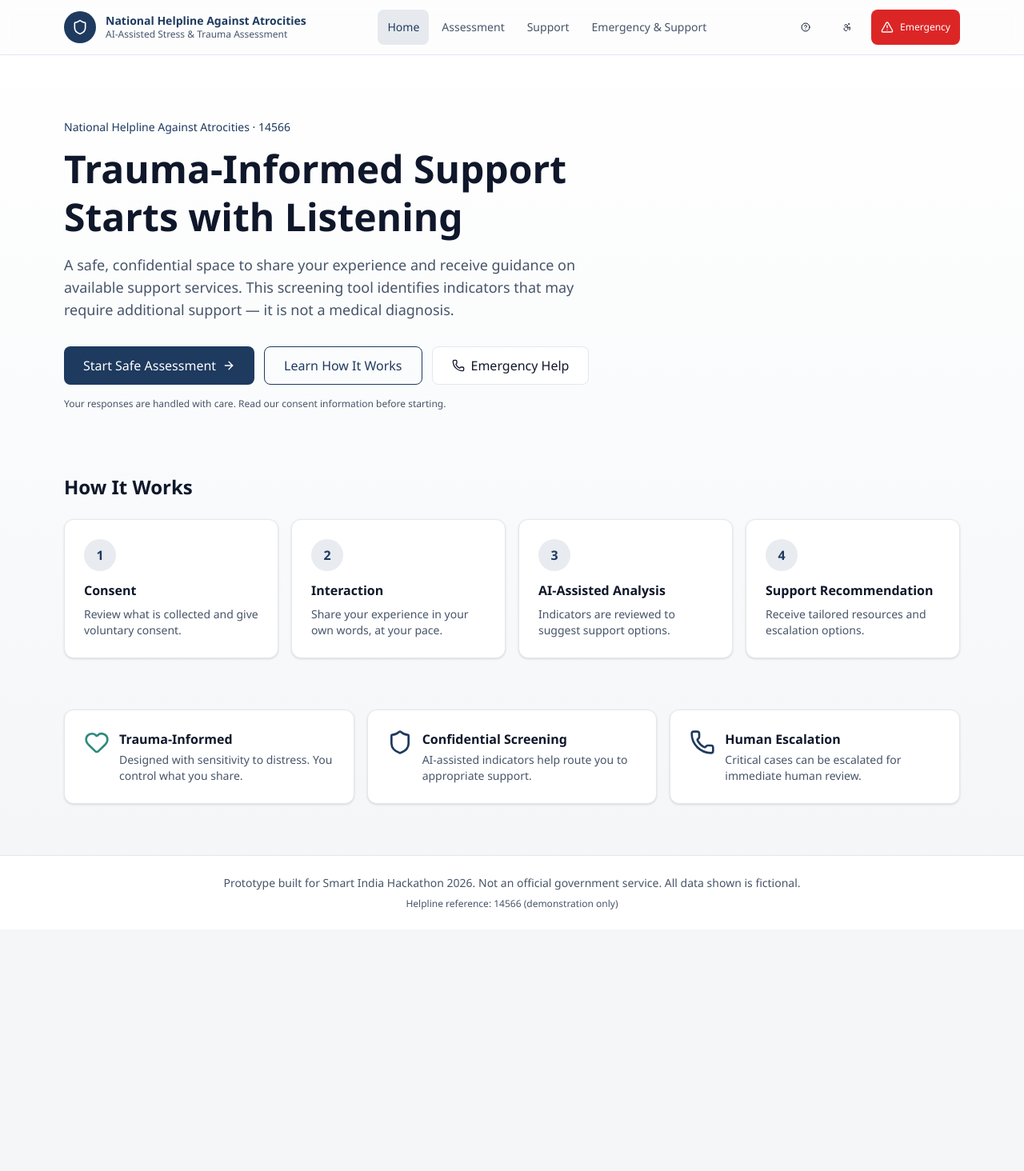
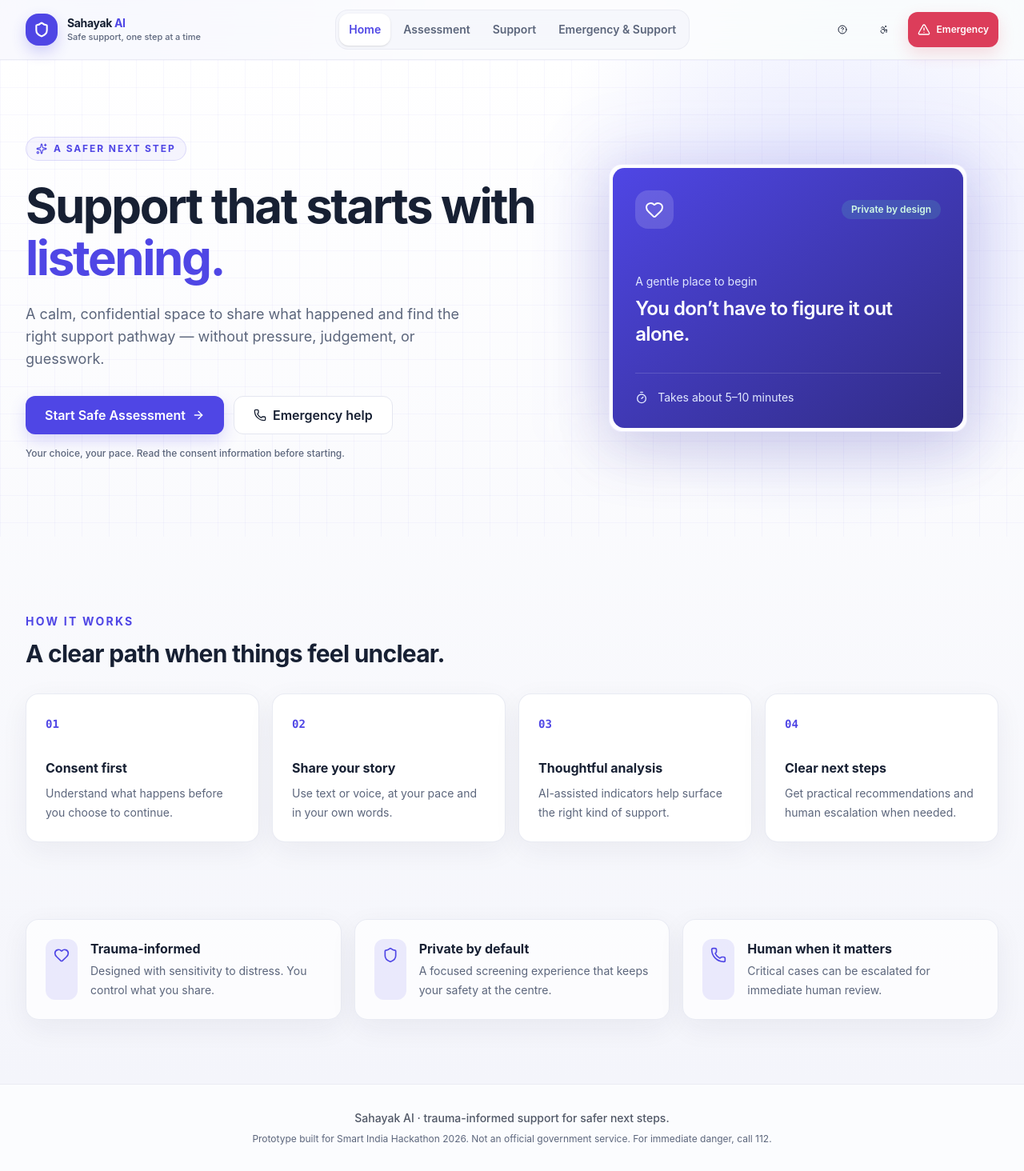
Before and after one commit to Jigar-10/Sahayak-AI, a React (Vite) app: page / in a window 1280 px wide. Shown: the whole page at 80% size. Before the commit the page ends 1162 px from the top, so only its background shows below. Built offline with nearby package versions, Linux system fonts and the light colour scheme.

Commit message:
Redesign frontend UI

```diff
--- a/src/components/layout/Layout.tsx
+++ b/src/components/layout/Layout.tsx
@@ -31,26 +31,26 @@ export function Header() {
   }
 
   return (
-    <header className="sticky top-0 z-40 border-b border-border bg-surface/95 backdrop-blur supports-[backdrop-filter]:bg-surface/80">
-      <div className="mx-auto flex max-w-6xl items-center justify-between gap-4 px-4 py-3">
+    <header className="sticky top-0 z-40 border-b border-border/70 bg-surface/80 backdrop-blur-xl supports-[backdrop-filter]:bg-surface/70">
+      <div className="mx-auto flex max-w-7xl items-center justify-between gap-4 px-4 py-3 lg:px-8">
         <Link to="/" className="flex min-w-0 items-center gap-3 focus-visible:outline-none focus-visible:ring-2 focus-visible:ring-ring rounded-md">
-          <div className="flex h-10 w-10 shrink-0 items-center justify-center rounded-full bg-primary text-primary-foreground" aria-hidden="true">
-            <Shield className="h-5 w-5" />
+          <div className="flex h-10 w-10 shrink-0 items-center justify-center rounded-2xl bg-primary text-primary-foreground shadow-[0_8px_18px_rgba(79,70,229,0.24)]" aria-hidden="true">
+            <Shield className="h-5 w-5" strokeWidth={2.5} />
           </div>
           <div className="min-w-0">
-            <p className="truncate text-sm font-semibold text-primary leading-tight">National Helpline Against Atrocities</p>
-            <p className="truncate text-xs text-muted-foreground">AI-Assisted Stress &amp; Trauma Assessment</p>
+            <p className="truncate text-sm font-bold tracking-tight text-foreground leading-tight">Sahayak <span className="text-primary">AI</span></p>
+            <p className="truncate text-[11px] font-medium text-muted-foreground">Safe support, one step at a time</p>
           </div>
         </Link>
 
-        <nav className="hidden md:flex items-center gap-1" aria-label="Main navigation">
+        <nav className="hidden md:flex items-center gap-1 rounded-2xl border border-border/70 bg-surface-muted/70 p-1" aria-label="Main navigation">
           {navItems.map((item) => (
             <NavLink
               key={item.to}
               to={item.to}
               className={({ isActive }) => cn(
-                'rounded-md px-3 py-2 text-sm font-medium transition-colors min-h-11 flex items-center',
-                isActive ? 'bg-primary/10 text-primary' : 'text-muted-foreground hover:text-foreground hover:bg-surface-muted',
+                'rounded-xl px-3 py-2 text-sm font-semibold transition-all min-h-10 flex items-center',
+                isActive ? 'bg-surface text-primary shadow-sm' : 'text-muted-foreground hover:text-foreground hover:bg-surface',
               )}
             >
               {item.label}
@@ -65,7 +65,7 @@ export function Header() {
         </nav>
 
         <div className="flex items-center gap-1 sm:gap-2">
-          <Button variant="ghost" size="icon" aria-label="Help and information"><HelpCircle className="h-5 w-5" aria-hidden="true" /></Button>
+          <Button variant="ghost" size="icon" aria-label="Help and information" className="hidden sm:inline-flex"><HelpCircle className="h-5 w-5" aria-hidden="true" /></Button>
           <AccessibilityControls />
           <EmergencyButton />
           <Button variant="ghost" size="icon" className="md:hidden" onClick={() => setMobileOpen((v) => !v)} aria-expanded={mobileOpen} aria-controls="mobile-nav" aria-label={mobileOpen ? 'Close menu' : 'Open menu'}>
@@ -100,10 +100,10 @@ export function Header() {
 
 export function Footer() {
   return (
-    <footer className="border-t border-border bg-surface mt-auto">
-      <div className="mx-auto max-w-6xl px-4 py-6">
-        <p className="text-center text-sm text-muted-foreground">Prototype built for Smart India Hackathon 2026. Not an official government service. All data shown is fictional.</p>
-        <p className="text-center text-xs text-muted-foreground mt-2">Helpline reference: 14566 (demonstration only)</p>
+    <footer className="mt-auto border-t border-border/70 bg-surface/70">
+      <div className="mx-auto flex max-w-7xl flex-col gap-2 px-4 py-8 text-center text-sm text-muted-foreground lg:px-8">
+        <p className="font-medium text-foreground/75">Sahayak AI · trauma-informed support for safer next steps.</p>
+        <p className="text-xs">Prototype built for Smart India Hackathon 2026. Not an official government service. For immediate danger, call 112.</p>
       </div>
     </footer>
   )
--- a/src/components/ui/button.tsx
+++ b/src/components/ui/button.tsx
@@ -4,17 +4,17 @@ import { cva, type VariantProps } from 'class-variance-authority'
 import { cn } from '@/lib/utils'
 
 const buttonVariants = cva(
-  'inline-flex items-center justify-center gap-2 whitespace-nowrap rounded-md text-sm font-medium transition-colors focus-visible:outline-none focus-visible:ring-2 focus-visible:ring-ring focus-visible:ring-offset-2 disabled:pointer-events-none disabled:opacity-50 min-h-11 min-w-11 px-4 py-2',
+  'inline-flex items-center justify-center gap-2 whitespace-nowrap rounded-xl text-sm font-semibold transition-all duration-200 focus-visible:outline-none focus-visible:ring-2 focus-visible:ring-ring focus-visible:ring-offset-2 disabled:pointer-events-none disabled:opacity-50 min-h-11 min-w-11 px-4 py-2 active:scale-[0.98]',
   {
     variants: {
       variant: {
-        default: 'bg-primary text-primary-foreground hover:bg-primary/90',
+        default: 'bg-primary text-primary-foreground shadow-[0_8px_20px_rgba(79,70,229,0.2)] hover:-translate-y-0.5 hover:bg-primary/90',
         secondary:
-          'bg-surface border border-border text-foreground hover:bg-surface-muted',
+          'bg-surface border border-border text-foreground hover:-translate-y-0.5 hover:border-primary/30 hover:bg-surface-muted',
         outline:
-          'border border-primary text-primary bg-transparent hover:bg-primary/5',
+          'border border-primary/30 text-primary bg-transparent hover:border-primary hover:bg-primary/5',
         ghost: 'hover:bg-surface-muted text-foreground',
-        destructive: 'bg-critical text-white hover:bg-critical/90',
+        destructive: 'bg-critical text-white shadow-[0_8px_20px_rgba(220,61,90,0.18)] hover:bg-critical/90',
         link: 'text-primary underline-offset-4 hover:underline min-h-0 min-w-0 px-0',
       },
       size: {
--- a/src/components/ui/card.tsx
+++ b/src/components/ui/card.tsx
@@ -6,7 +6,7 @@ export const Card = forwardRef<HTMLDivElement, HTMLAttributes<HTMLDivElement>>(
     <div
       ref={ref}
       className={cn(
-        'rounded-lg border border-border bg-surface text-foreground shadow-sm',
+        'rounded-2xl border border-border/80 bg-surface text-foreground shadow-[0_10px_35px_rgba(31,41,75,0.06)] transition-all duration-200 hover:-translate-y-0.5 hover:shadow-[0_16px_40px_rgba(31,41,75,0.1)]',
         className,
       )}
       {...props}
--- a/src/index.css
+++ b/src/index.css
@@ -1,24 +1,25 @@
 @import "tailwindcss";
 
 @theme {
-  --color-primary: #1e3a5f;
+  --color-primary: #4f46e5;
   --color-primary-foreground: #ffffff;
   --color-surface: #ffffff;
-  --color-surface-muted: #f4f6f8;
-  --color-accent: #2d8a7e;
+  --color-surface-muted: #f4f5fb;
+  --color-background: #f4f5fb;
+  --color-accent: #0f9f91;
   --color-accent-foreground: #ffffff;
-  --color-warning-moderate: #d97706;
-  --color-warning-high: #ea580c;
-  --color-critical: #dc2626;
-  --color-border: #e2e8f0;
-  --color-muted: #64748b;
-  --color-muted-foreground: #475569;
-  --color-foreground: #0f172a;
-  --color-ring: #1e3a5f;
-  --radius-sm: 0.375rem;
-  --radius-md: 0.5rem;
-  --radius-lg: 0.75rem;
-  --font-sans: "Segoe UI", system-ui, -apple-system, sans-serif;
+  --color-warning-moderate: #c87509;
+  --color-warning-high: #dc5f19;
+  --color-critical: #dc3d5a;
+  --color-border: #e4e6f0;
+  --color-muted: #69738a;
+  --color-muted-foreground: #5c667c;
+  --color-foreground: #172033;
+  --color-ring: #818cf8;
+  --radius-sm: 0.5rem;
+  --radius-md: 0.75rem;
+  --radius-lg: 1rem;
+  --font-sans: Inter, ui-sans-serif, system-ui, -apple-system, BlinkMacSystemFont, "Segoe UI", sans-serif;
 }
 
 @layer base {
@@ -31,13 +32,19 @@
   html {
     font-family: var(--font-sans);
     color: var(--color-foreground);
-    background-color: var(--color-surface-muted);
+    background: #f4f5fb;
   }
 
   body {
     margin: 0;
     min-height: 100vh;
+    background:
+      radial-gradient(circle at 10% 0%, rgba(129, 140, 248, 0.13), transparent 28rem),
+      radial-gradient(circle at 90% 12%, rgba(20, 184, 166, 0.08), transparent 24rem),
+      #f4f5fb;
   }
+
+  ::selection { background: rgba(99, 102, 241, 0.2); }
 
   :focus-visible {
     outline: 2px solid var(--color-ring);
@@ -73,10 +80,37 @@
 
 @layer utilities {
   .hero-gradient {
-    background: linear-gradient(
-      180deg,
-      var(--color-surface) 0%,
-      var(--color-surface-muted) 100%
-    );
+    background: radial-gradient(circle at 82% 16%, rgba(129, 140, 248, 0.2), transparent 24rem), linear-gradient(180deg, #ffffff 0%, #f4f5fb 100%);
+  }
+
+  input:not([type='checkbox']):not([type='radio']),
+  textarea,
+  select {
+    border-color: var(--color-border);
+    background: var(--color-surface);
+    border-radius: 0.75rem;
+    transition: border-color 180ms ease, box-shadow 180ms ease;
+  }
+
+  input:not([type='checkbox']):not([type='radio']):focus,
+  textarea:focus,
+  select:focus {
+    border-color: color-mix(in srgb, var(--color-primary) 55%, white);
+    box-shadow: 0 0 0 4px color-mix(in srgb, var(--color-primary) 12%, transparent);
+    outline: none;
+  }
+
+  .animate-enter {
+    animation: enter 420ms ease-out both;
+  }
+
+  .surface-grid {
+    background-image: linear-gradient(rgba(79, 70, 229, 0.04) 1px, transparent 1px), linear-gradient(90deg, rgba(79, 70, 229, 0.04) 1px, transparent 1px);
+    background-size: 34px 34px;
   }
 }
+
+@keyframes enter {
+  from { opacity: 0; transform: translateY(8px); }
+  to { opacity: 1; transform: translateY(0); }
+}
--- a/src/pages/AssessmentPage.tsx
+++ b/src/pages/AssessmentPage.tsx
@@ -13,7 +13,7 @@ export function AssessmentPage() {
   }
 
   return (
-    <div className="mx-auto max-w-4xl px-4 py-8">
+    <div className="animate-enter mx-auto max-w-4xl px-4 py-10">
       <ErrorBoundary fallbackTitle="Assessment encountered an issue">
         <AssessmentWizard />
       </ErrorBoundary>
--- a/src/pages/ConsentPage.tsx
+++ b/src/pages/ConsentPage.tsx
@@ -27,8 +27,9 @@ export function ConsentPage() {
   }
 
   return (
-    <div className="mx-auto max-w-3xl px-4 py-10">
-      <h1 className="text-2xl md:text-3xl font-bold mb-4">
+    <div className="animate-enter mx-auto max-w-3xl px-4 py-12">
+      <p className="mb-2 text-sm font-bold uppercase tracking-[0.16em] text-primary">Before you begin</p>
+      <h1 className="text-3xl font-bold tracking-tight md:text-4xl">
         Your Safety and Consent Come First
       </h1>
       <p className="text-muted-foreground mb-8">
--- a/src/pages/EmergencyPage.tsx
+++ b/src/pages/EmergencyPage.tsx
@@ -9,7 +9,7 @@ const categoryOrder = ['Emergency', 'Women & Child Support', 'SC/ST Support', 'C
 export function EmergencyPage() {
   const primary = emergencyNumbers.find((contact) => contact.isPrimary)
   const otherNumbers = emergencyNumbers.filter((contact) => !contact.isPrimary)
-  return <div className="mx-auto max-w-6xl px-4 py-10">
+  return <div className="animate-enter mx-auto max-w-7xl px-4 py-12 lg:px-8">
     <div className="mb-8 flex flex-wrap items-center justify-between gap-4"><div><p className="mb-2 text-sm font-medium text-primary">Quick, official helpline information</p><h1 className="text-3xl font-bold md:text-4xl">Emergency &amp; Support</h1><p className="mt-2 max-w-2xl text-muted-foreground">If you are in immediate danger, contact emergency services now.</p></div><Button variant="secondary" asChild><Link to="/support"><ArrowLeft className="h-4 w-4" aria-hidden="true" />Back to Support</Link></Button></div>
     {primary && <Card className="mb-8 border-2 border-critical/30 bg-critical/5"><CardHeader><CardTitle className="text-xl">{primary.number} — Emergency Response</CardTitle><CardDescription>{primary.description}</CardDescription></CardHeader><CardContent><a href={`tel:${primary.number}`} className="inline-flex min-h-12 items-center gap-2 rounded-md bg-critical px-6 py-3 text-base font-semibold text-white hover:bg-critical/90 focus-visible:outline-none focus-visible:ring-2 focus-visible:ring-ring" aria-label={`Call emergency services at ${primary.number}`}><Phone className="h-5 w-5" aria-hidden="true" />Call {primary.number}</a><p className="mt-3 text-sm text-muted-foreground">{primary.availability}</p></CardContent></Card>}
     <div className="space-y-8">{categoryOrder.map((category) => { const contacts = otherNumbers.filter((contact) => contact.category === category); if (!contacts.length) return null; return <section key={category} aria-labelledby={`${category}-heading`}><h2 id={`${category}-heading`} className="mb-3 text-xl font-semibold">{category}</h2><div className="grid gap-4 md:grid-cols-2">{contacts.map((contact) => { const Icon = contact.icon; return <Card key={contact.id} className="flex flex-col"><CardHeader><CardTitle className="flex items-start gap-3 text-lg"><Icon className="mt-0.5 h-5 w-5 shrink-0 text-primary" aria-hidden="true" /><span>{contact.name}</span></CardTitle><CardDescription className="pl-8">{contact.description}</CardDescription></CardHeader><CardContent className="mt-auto flex flex-wrap items-center justify-between gap-3"><div><p className="font-mono text-xl font-semibold">{contact.number}</p>{contact.availability && <p className="mt-1 max-w-xs text-xs text-muted-foreground">{contact.availability}</p>}</div><a href={`tel:${contact.number}`} className="inline-flex min-h-11 items-center gap-2 rounded-md border border-primary px-4 py-2 text-sm font-medium text-primary hover:bg-primary/5 focus-visible:outline-none focus-visible:ring-2 focus-visible:ring-ring" aria-label={`Call ${contact.name} at ${contact.number}`}><Phone className="h-4 w-4" aria-hidden="true" />Call {contact.number}</a></CardContent></Card> })}</div></section> })}</div>
--- a/src/pages/HomePage.tsx
+++ b/src/pages/HomePage.tsx
@@ -1,114 +1,52 @@
 import { Link } from 'react-router-dom'
-import { ArrowRight, Heart, Shield, Phone } from 'lucide-react'
+import { ArrowRight, Heart, Phone, Shield, Sparkles, Timer } from 'lucide-react'
 import { Button } from '@/components/ui/button'
 import { Card, CardContent } from '@/components/ui/card'
 import { EmergencyDialog } from '@/components/emergency/EmergencyDialog'
 
 const steps = [
-  { step: 1, title: 'Consent', description: 'Review what is collected and give voluntary consent.' },
-  { step: 2, title: 'Interaction', description: 'Share your experience in your own words, at your pace.' },
-  { step: 3, title: 'AI-Assisted Analysis', description: 'Indicators are reviewed to suggest support options.' },
-  { step: 4, title: 'Support Recommendation', description: 'Receive tailored resources and escalation options.' },
+  { step: '01', title: 'Consent first', description: 'Understand what happens before you choose to continue.' },
+  { step: '02', title: 'Share your story', description: 'Use text or voice, at your pace and in your own words.' },
+  { step: '03', title: 'Thoughtful analysis', description: 'AI-assisted indicators help surface the right kind of support.' },
+  { step: '04', title: 'Clear next steps', description: 'Get practical recommendations and human escalation when needed.' },
 ]
 
 export function HomePage() {
-  return (
-    <div className="hero-gradient">
-      <section className="mx-auto max-w-6xl px-4 py-12 md:py-20">
-        <div className="max-w-3xl">
-          <p className="text-sm font-medium text-primary mb-3">
-            National Helpline Against Atrocities · 14566
-          </p>
-          <h1 className="text-3xl md:text-5xl font-bold text-foreground leading-tight mb-4">
-            Trauma-Informed Support Starts with Listening
-          </h1>
-          <p className="text-lg text-muted-foreground mb-8 max-w-2xl">
-            A safe, confidential space to share your experience and receive guidance on
-            available support services. This screening tool identifies indicators that may
-            require additional support — it is not a medical diagnosis.
-          </p>
-          <div className="flex flex-col sm:flex-row gap-3 mb-4">
-            <Button asChild size="lg">
-              <Link to="/consent">
-                Start Safe Assessment
-                <ArrowRight className="h-4 w-4" aria-hidden="true" />
-              </Link>
-            </Button>
-            <Button asChild variant="outline" size="lg">
-              <a href="#how-it-works">Learn How It Works</a>
-            </Button>
-            <EmergencyDialog
-              trigger={
-                <Button variant="secondary" size="lg">
-                  <Phone className="h-4 w-4" aria-hidden="true" />
-                  Emergency Help
-                </Button>
-              }
-            />
+  return <div className="animate-enter hero-gradient">
+    <section className="surface-grid overflow-hidden">
+      <div className="mx-auto grid max-w-7xl gap-12 px-4 py-14 lg:grid-cols-[1.1fr_0.9fr] lg:items-center lg:px-8 lg:py-24">
+        <div className="max-w-2xl">
+          <div className="mb-6 inline-flex items-center gap-2 rounded-full border border-primary/15 bg-primary/5 px-3 py-1.5 text-xs font-bold uppercase tracking-[0.16em] text-primary"><Sparkles className="h-3.5 w-3.5" aria-hidden="true" />A safer next step</div>
+          <h1 className="max-w-2xl text-4xl font-bold leading-[1.08] tracking-[-0.04em] text-foreground sm:text-5xl lg:text-6xl">Support that starts with <span className="text-primary">listening.</span></h1>
+          <p className="mt-6 max-w-xl text-base leading-7 text-muted-foreground sm:text-lg">A calm, confidential space to share what happened and find the right support pathway — without pressure, judgement, or guesswork.</p>
+          <div className="mt-8 flex flex-col gap-3 sm:flex-row">
+            <Button asChild size="lg"><Link to="/consent">Start Safe Assessment <ArrowRight className="h-4 w-4" aria-hidden="true" /></Link></Button>
+            <EmergencyDialog trigger={<Button variant="secondary" size="lg"><Phone className="h-4 w-4" aria-hidden="true" />Emergency help</Button>} />
           </div>
-          <p className="text-xs text-muted-foreground">
-            Your responses are handled with care. Read our consent information before starting.
-          </p>
+          <p className="mt-4 text-xs font-medium text-muted-foreground">Your choice, your pace. Read the consent information before starting.</p>
         </div>
-      </section>
-
-      <section id="how-it-works" className="mx-auto max-w-6xl px-4 pb-16">
-        <h2 className="text-2xl font-semibold mb-6">How It Works</h2>
-        <div className="grid gap-4 sm:grid-cols-2 lg:grid-cols-4">
-          {steps.map((item) => (
-            <Card key={item.step}>
-              <CardContent className="pt-6">
-                <div
-                  className="flex h-10 w-10 items-center justify-center rounded-full bg-primary/10 text-primary font-semibold mb-3"
-                  aria-hidden="true"
-                >
-                  {item.step}
-                </div>
-                <h3 className="font-semibold mb-2">{item.title}</h3>
-                <p className="text-sm text-muted-foreground">{item.description}</p>
-              </CardContent>
-            </Card>
-          ))}
-        </div>
-      </section>
-
-      <section className="mx-auto max-w-6xl px-4 pb-16">
-        <div className="grid gap-4 md:grid-cols-3">
-          <Card>
-            <CardContent className="pt-6 flex gap-3">
-              <Heart className="h-8 w-8 text-accent shrink-0" aria-hidden="true" />
-              <div>
-                <h3 className="font-semibold mb-1">Trauma-Informed</h3>
-                <p className="text-sm text-muted-foreground">
-                  Designed with sensitivity to distress. You control what you share.
-                </p>
-              </div>
-            </CardContent>
-          </Card>
-          <Card>
-            <CardContent className="pt-6 flex gap-3">
-              <Shield className="h-8 w-8 text-primary shrink-0" aria-hidden="true" />
-              <div>
-                <h3 className="font-semibold mb-1">Confidential Screening</h3>
-                <p className="text-sm text-muted-foreground">
-                  AI-assisted indicators help route you to appropriate support.
-                </p>
-              </div>
-            </CardContent>
-          </Card>
-          <Card>
-            <CardContent className="pt-6 flex gap-3">
-              <Phone className="h-8 w-8 text-primary shrink-0" aria-hidden="true" />
-              <div>
-                <h3 className="font-semibold mb-1">Human Escalation</h3>
-                <p className="text-sm text-muted-foreground">
-                  Critical cases can be escalated for immediate human review.
-                </p>
-              </div>
-            </CardContent>
+        <div className="relative mx-auto w-full max-w-md lg:ml-auto">
+          <div className="absolute -inset-5 rounded-[2rem] bg-primary/10 blur-2xl" aria-hidden="true" />
+          <Card className="relative overflow-hidden border-primary/10 bg-surface/90 p-1 shadow-[0_24px_70px_rgba(49,46,129,0.14)]">
+            <div className="rounded-[0.9rem] bg-gradient-to-br from-primary to-indigo-900 p-7 text-white">
+              <div className="flex items-center justify-between"><div className="rounded-2xl bg-white/15 p-3"><Heart className="h-6 w-6" aria-hidden="true" /></div><span className="rounded-full bg-emerald-300/15 px-3 py-1 text-xs font-semibold text-emerald-100">Private by design</span></div>
+              <p className="mt-14 text-sm text-indigo-100">A gentle place to begin</p><p className="mt-2 text-2xl font-semibold tracking-tight">You don’t have to figure it out alone.</p>
+              <div className="mt-8 flex items-center gap-3 border-t border-white/15 pt-5 text-sm text-indigo-100"><Timer className="h-4 w-4" aria-hidden="true" />Takes about 5–10 minutes</div>
+            </div>
           </Card>
         </div>
-      </section>
-    </div>
-  )
+      </div>
+    </section>
+
+    <section id="how-it-works" className="mx-auto max-w-7xl px-4 py-16 lg:px-8 lg:py-24">
+      <div className="mb-8 max-w-xl"><p className="text-sm font-bold uppercase tracking-[0.16em] text-primary">How it works</p><h2 className="mt-3 text-3xl font-bold tracking-tight">A clear path when things feel unclear.</h2></div>
+      <div className="grid gap-4 sm:grid-cols-2 lg:grid-cols-4">{steps.map((item) => <Card key={item.step}><CardContent className="p-6"><span className="font-mono text-sm font-bold text-primary">{item.step}</span><h3 className="mt-8 text-base font-bold">{item.title}</h3><p className="mt-2 text-sm leading-6 text-muted-foreground">{item.description}</p></CardContent></Card>)}</div>
+    </section>
+
+    <section className="mx-auto max-w-7xl px-4 pb-20 lg:px-8"><div className="grid gap-4 md:grid-cols-3">{[
+      { icon: Heart, title: 'Trauma-informed', text: 'Designed with sensitivity to distress. You control what you share.' },
+      { icon: Shield, title: 'Private by default', text: 'A focused screening experience that keeps your safety at the centre.' },
+      { icon: Phone, title: 'Human when it matters', text: 'Critical cases can be escalated for immediate human review.' },
+    ].map(({ icon: Icon, title, text }) => <Card key={title} className="bg-surface/70"><CardContent className="flex gap-4 p-6"><div className="rounded-xl bg-primary/10 p-2.5 text-primary"><Icon className="h-5 w-5" aria-hidden="true" /></div><div><h3 className="font-bold">{title}</h3><p className="mt-1 text-sm leading-6 text-muted-foreground">{text}</p></div></CardContent></Card>)}</div></section>
+  </div>
 }
--- a/src/pages/SupportPage.tsx
+++ b/src/pages/SupportPage.tsx
@@ -29,8 +29,9 @@ const resources = [
 
 export function SupportPage() {
   return (
-    <div className="mx-auto max-w-6xl px-4 py-10">
-      <h1 className="text-2xl md:text-3xl font-bold mb-2">Support Resources</h1>
+    <div className="animate-enter mx-auto max-w-7xl px-4 py-12 lg:px-8">
+      <p className="mb-2 text-sm font-bold uppercase tracking-[0.16em] text-primary">You’re not alone</p>
+      <h1 className="text-3xl font-bold tracking-tight md:text-4xl">Support Resources</h1>
       <p className="text-muted-foreground mb-8 max-w-2xl">
         Available support pathways. For a personalized recommendation, consider starting the
         safe assessment.
```
Also changed, not shown: src/pages/CaseDashboardPage.tsx (+7 -7 lines), src/pages/CaseListPage.tsx (+4 -4 lines), src/pages/OwnerLoginPage.tsx (+4 -3 lines).
